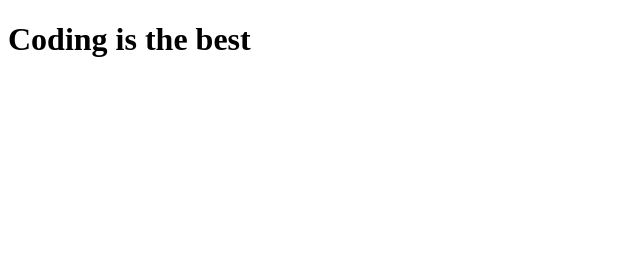
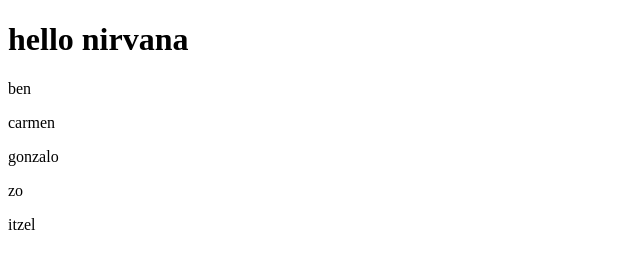
Before and after one commit to The-Marcy-Lab-School/2-3-0-esmodules-vite-f23, a plain HTML site: page 0-esmodules-final/index.html in a window 1280 px wide. Shown: the whole page, without its empty margins (0-640 px from the left). Drawn offline with Linux system fonts and the light colour scheme.

Commit message:
updating final code

```diff
--- /dev/null
+++ b/0-esmodules-final/data.js
@@ -0,0 +1 @@
+export default ['ben', 'carmen', 'gonzalo', 'zo', 'itzel']
--- /dev/null
+++ b/0-esmodules-final/dom-helpers.js
@@ -0,0 +1,13 @@
+import names from './data.js'
+console.log('printing names from dom-helpers.js', names)
+
+// "helper" function
+export const modifyHeader = (headerText) => {
+  document.querySelector('h1').textContent = headerText
+}
+
+export const addNameToBody = (name) => {
+  const newP = document.createElement('p');
+  newP.textContent = name;
+  document.body.append(newP);
+}
--- a/0-esmodules-final/index.html
+++ b/0-esmodules-final/index.html
@@ -3,12 +3,17 @@
   <head>
     <meta charset="UTF-8" />
     <meta name="viewport" content="width=device-width, initial-scale=1.0" />
-    <title>ESModules</title>
     <link rel="shortcut icon" href="#" />
 
+    <title>ESModules</title>
+    <!-- this is called the "entry point" -->
+    <!-- type="module" implies defer -->
     <script type="module" src="./index.js"></script>
   </head>
   <body>
+    <!-- why does this break when index.js is loaded here? -->
     <h1>Hello World!</h1>
+
+    <!-- but it works when loaded at the end of the body? -->
   </body>
 </html>
--- a/0-esmodules-final/index.js
+++ b/0-esmodules-final/index.js
@@ -1,10 +1,32 @@
-import { test } from './other.js'
 console.log("hello from index.js");
 
+// named import syntax
+// use this when the export uses `export const someValue...`
+import { test } from './other.js'
+console.log(test);
+
+// default import syntax
+// no curly braces
+// we can call the import whatever we want
+import anything from './other.js'
+console.log(anything);
+
+
+// modules are sections of code that are stored separately
+// that we can reuse and add into our code for better readability
+import { modifyHeader, addNameToBody } from "./dom-helpers.js";
+import names from "./data.js"
+
+// "runner" function
 const main = () => {
-  document.querySelector('h1').textContent = 'Coding is the best';
-
-  console.log(test);
+  modifyHeader('hello nirvana')
+  names.forEach(addNameToBody)
 }
 
 main();
+
+/*
+we wanted to fix the null reference error
+we added an event listener
+the event that we're listening for is for the dom to load
+*/
--- a/0-esmodules-final/other.js
+++ b/0-esmodules-final/other.js
@@ -1 +1,7 @@
+// named export
 export const test = 'I am a test';
+
+const myName = 'ben';
+
+// default export
+export default { myName };
```
